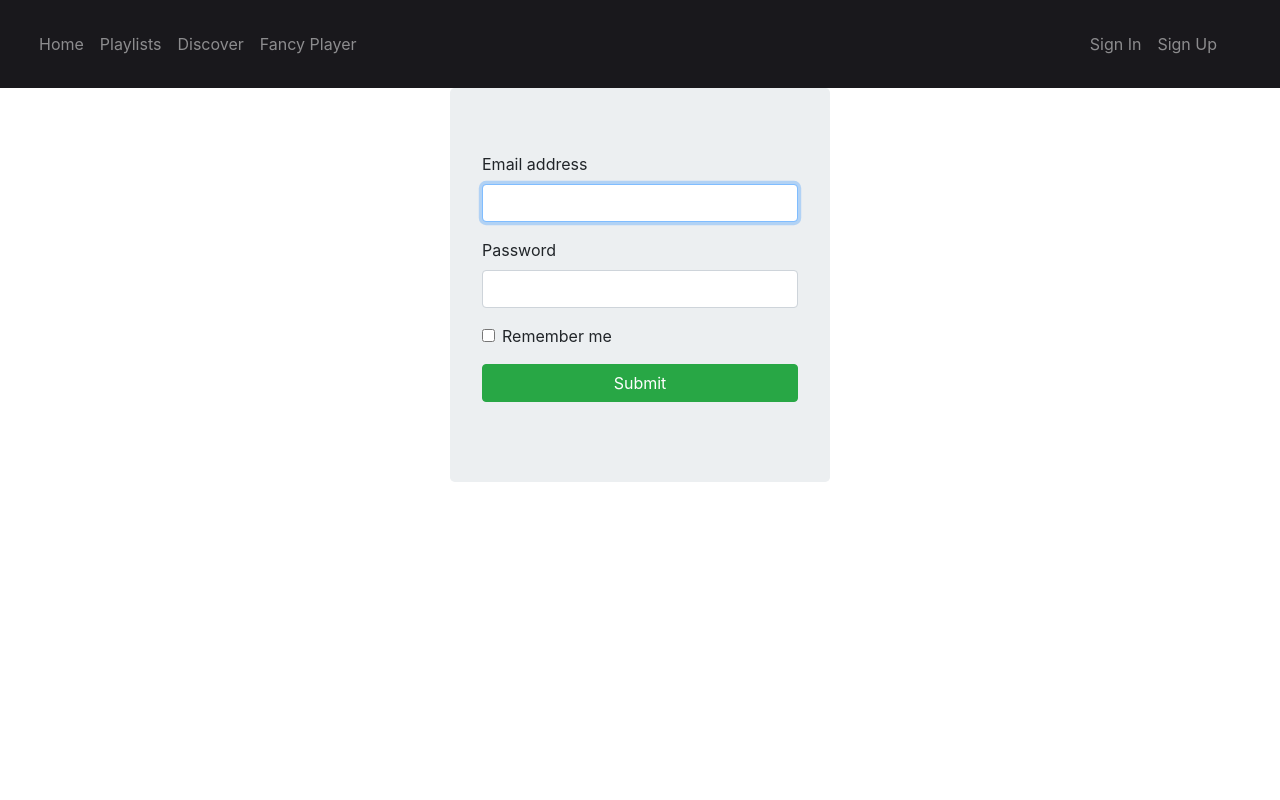
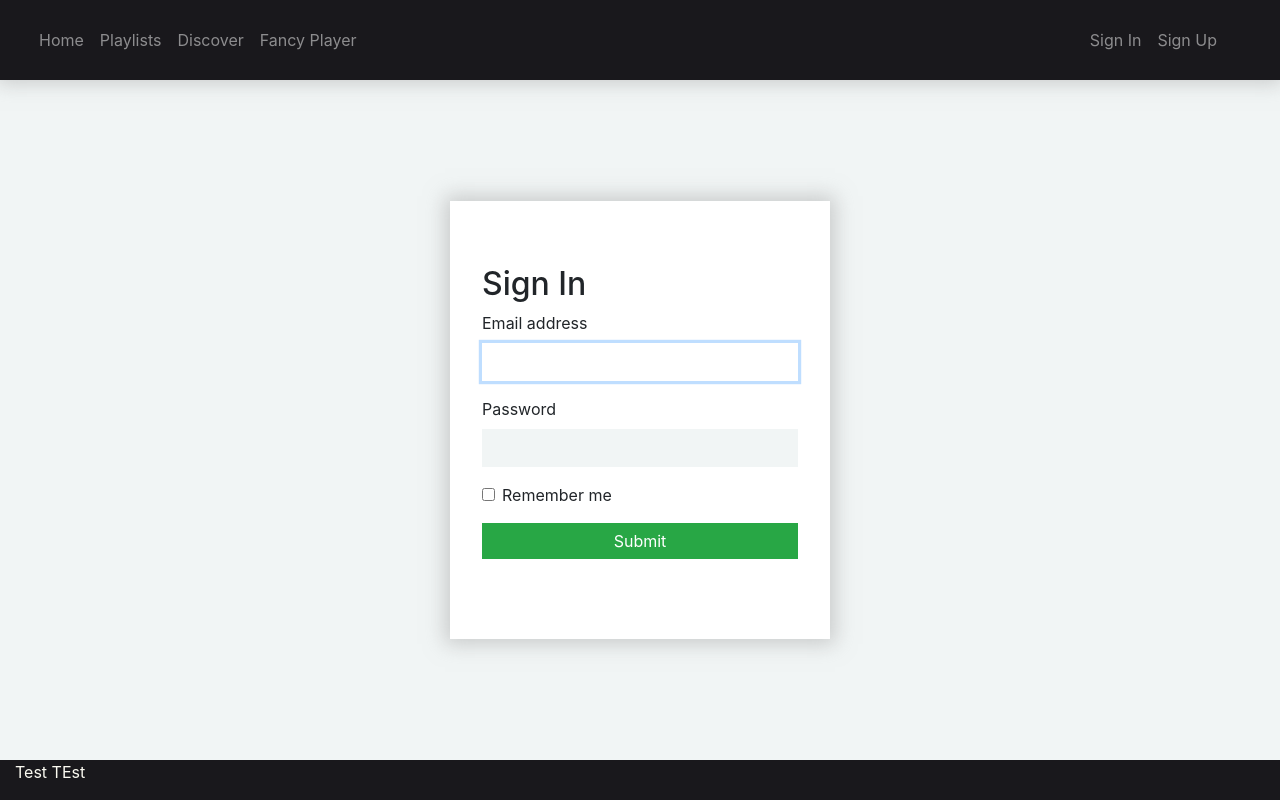
Before and after one commit to mika350/spotify-library, a Symfony app: template templates/security/login.html.twig in a window 1280 px wide. Run offline with Twig, Linux system fonts and the light colour scheme; the template is opened without the code that fills it, so the values that code supplies are empty; style sheets or scripts are compiled from the project's sources; some libraries are stand-ins or nearby versions.

Commit message:
Styled the login form.

```diff
--- a/assets/scss/components/_index.scss
+++ b/assets/scss/components/_index.scss
@@ -1,2 +1,8 @@
+@import "globals";
+
+
 @import "header";
 @import "recently-played";
+@import "footer";
+
+@import "content";
--- /dev/null
+++ b/assets/scss/components/content.scss
@@ -0,0 +1,4 @@
+.content {
+    min-height: 85vh;
+    display: flex;
+}
--- /dev/null
+++ b/assets/scss/components/footer.scss
@@ -0,0 +1,9 @@
+.footer {
+    color: $bright-white;
+    background: $dark-gray;
+
+    &--container {
+        min-height: 5vh;
+        display: flex;
+    }
+}
--- /dev/null
+++ b/assets/scss/components/globals.scss
@@ -0,0 +1,18 @@
+body {
+    background-color: $light-gray;
+}
+
+.jumbotron {
+    border-radius: 0;
+}
+
+.btn {
+    border: 0;
+    border-radius: 0;
+}
+
+.form-control {
+    border: 0;
+    border-radius: 0;
+    background-color: $light-gray;
+}
--- a/assets/scss/components/header.scss
+++ b/assets/scss/components/header.scss
@@ -1,7 +1,16 @@
 .header {
     color: $bright-white;
     background: $dark-gray;
-    padding: 1rem 0 1rem;
+
+    box-shadow: 0px 0px 19px 3px rgba(161,161,161,0.5);
+    -webkit-box-shadow: 0px 0px 19px 3px rgba(161,161,161,0.5);
+    -moz-box-shadow: 0px 0px 19px 3px rgba(161,161,161,0.5);
+
+
+    &--container {
+        min-height: 10vh;
+        display: flex;
+    }
 
     .header-menu {
         list-style-type: none;
@@ -16,6 +25,10 @@
         &--item {
 
         }
+    }
+
+    .navbar {
+        width: 100%;
     }
 
     .navbar-player {
--- a/assets/scss/pages/login.scss
+++ b/assets/scss/pages/login.scss
@@ -1,5 +1,9 @@
 .login-container {
     .jumbotron {
-        background-color: $light-gray;
+        background-color: $white;
+
+        box-shadow: 0px 0px 19px 5px rgba(161,161,161,0.5);
+        -webkit-box-shadow: 0px 0px 19px 5px rgba(161,161,161,0.5);
+        -moz-box-shadow: 0px 0px 19px 5px rgba(161,161,161,0.5);
     }
 }
--- a/assets/scss/variables/colors.scss
+++ b/assets/scss/variables/colors.scss
@@ -6,4 +6,4 @@ $bright-white: #FBFAF1;
 $white: #FFFFFF;
 
 $gray: #989898;
-$light-gray: #ECEFF1;
+$light-gray: #f1f5f5;
--- a/templates/_components/base/footer.html.twig
+++ b/templates/_components/base/footer.html.twig
@@ -0,0 +1,3 @@
+<div class="container-fluid footer--container">
+    <p>Test TEst </p>
+</div>
--- a/templates/_components/base/header.html.twig
+++ b/templates/_components/base/header.html.twig
@@ -35,10 +35,10 @@
             {% if userProvider.loggedIn == false %}
                 <ul class="navbar-nav ml-auto">
                     <li class="nav-item">
-                        <a class="nav-link" href="#">Sign In</a>
+                        <a class="nav-link" href="{{ path('app_login') }}">Sign In</a>
                     </li>
                     <li class="nav-item">
-                        <a class="nav-link" href="#">Sign Up</a>
+                        <a class="nav-link" href="{{ path('app_register') }}">Sign Up</a>
                     </li>
                 </ul>
             {% endif %}
--- a/templates/base.html.twig
+++ b/templates/base.html.twig
@@ -20,7 +20,9 @@
             <div class="sub-header container-fluid"></div>
         {% endblock %}
 
-        {% block content %}{% endblock %}
+        <section class="content">
+            {% block content %}{% endblock %}
+        </section>
 
         {% block footer %}
             <footer class="footer">
--- a/templates/security/login.html.twig
+++ b/templates/security/login.html.twig
@@ -4,8 +4,10 @@
 
 {% block content %}
     <div class="container login-container">
-        <div class="row">
-            <div class="jumbotron mx-auto col-4">
+        <div class="row h-100">
+            <div class="jumbotron m-auto col-12 col-sm-8 col-md-7 col-lg-4">
+                <h2>Sign In</h2>
+
                 {% if error %}
                     <div class="alert alert-danger">{{ error.messageKey|trans(error.messageData, 'security') }}</div>
                 {% endif %}
```
